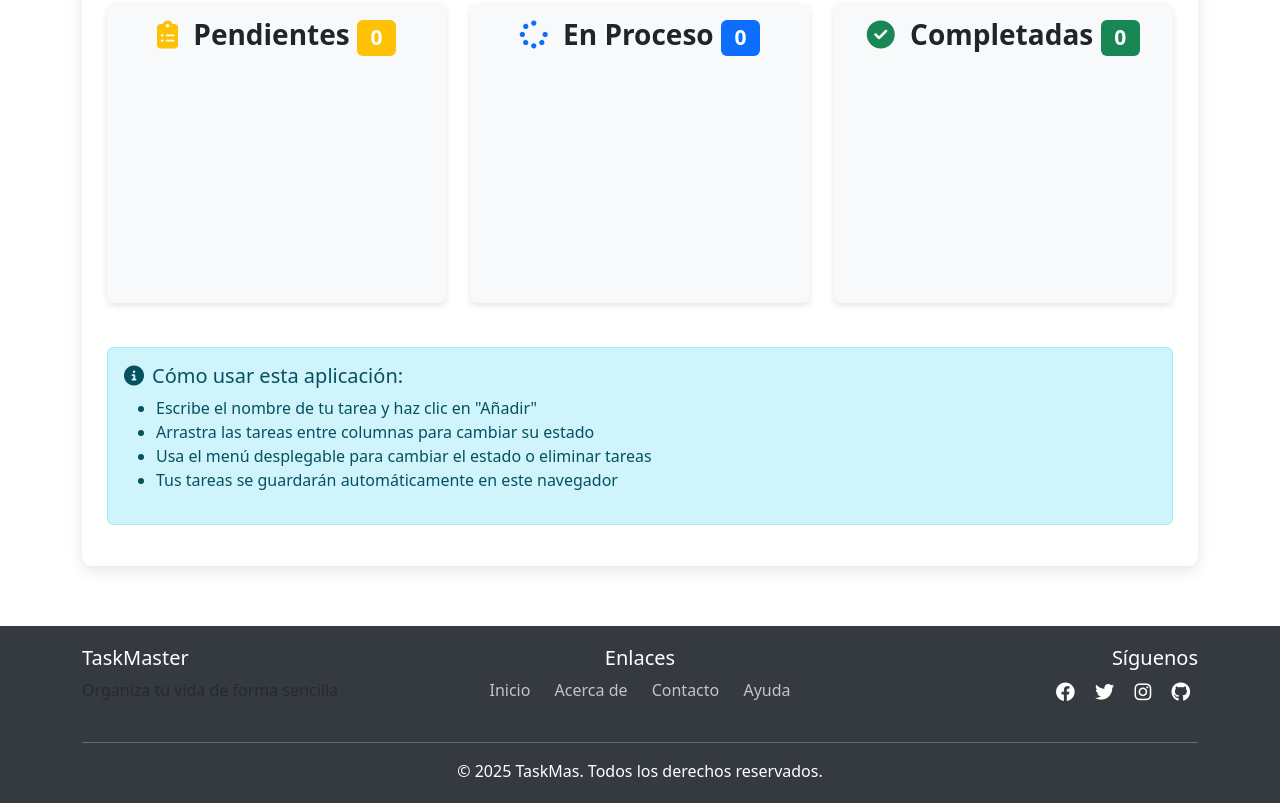
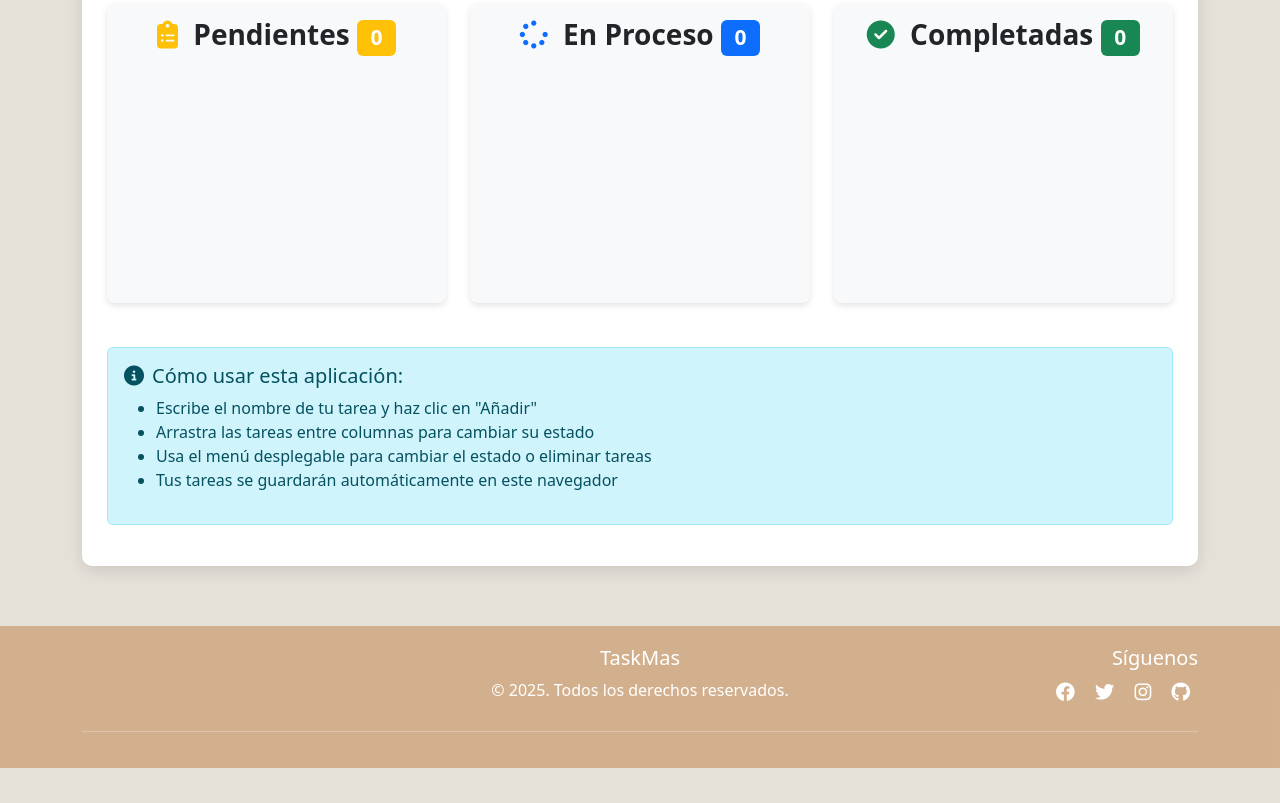
Before and after one commit to andresgalvis26/TaskMas, a plain HTML site: page index.html in a window 1280 px wide. Shown: the part 326-1129 px from the top of the page. After the commit the page ends 1094 px from the top, so only its background shows below. Drawn offline with nearby package versions, Linux system fonts and the light colour scheme.

Commit message:
feat: :sparkles: Update HTML title and footer content; add VSCode settings for live server style: :art: Modify background colors for body, header, and footer in CSS

```diff
--- a/index.html
+++ b/index.html
@@ -3,7 +3,7 @@
 <head>
     <meta charset="UTF-8">
     <meta name="viewport" content="width=device-width, initial-scale=1.0">
-    <title>To-Do List con Drag and Drop</title>
+    <title>TaskMas</title>
     <!-- Importamos Bootstrap 5 desde CDN -->
     <link href="https://cdnjs.cloudflare.com/ajax/libs/bootstrap/5.3.0/css/bootstrap.min.css" rel="stylesheet">
 
@@ -14,6 +14,7 @@
     <!-- Estamos usando la versión 6.4.2 de Font Awesome desde el CDN oficial -->
 
     <link rel="stylesheet" href="styles.css">
+
 </head>
 <body>
     <!-- Header / Cabecera -->
@@ -116,17 +117,14 @@
         <div class="container">
             <div class="row">
                 <div class="col-md-4 mb-3 mb-md-0">
-                    <h5>TaskMaster</h5>
-                    <p class="text-muted">Organiza tu vida de forma sencilla</p>
+                    <!-- <h5>TaskMaster</h5> -->
+                    <!-- <p class="text-muted">Organiza tu vida de forma sencilla</p> -->
                 </div>
                 <div class="col-md-4 mb-3 mb-md-0 text-center">
-                    <h5>Enlaces</h5>
-                    <div class="footer-links">
-                        <a href="#">Inicio</a>
-                        <a href="#">Acerca de</a>
-                        <a href="#">Contacto</a>
-                        <a href="#">Ayuda</a>
-                    </div>
+                    <h5>TaskMas</h5>
+                <div class="col-12 text-center">
+                    <p class="mb-0">&copy; 2025. Todos los derechos reservados.</p>
+                </div>
                 </div>
                 <div class="col-md-4 text-md-end">
                     <h5>Síguenos</h5>
@@ -139,11 +137,6 @@
                 </div>
             </div>
             <hr class="mt-4 mb-3">
-            <div class="row">
-                <div class="col-12 text-center">
-                    <p class="mb-0">&copy; 2025 TaskMas. Todos los derechos reservados.</p>
-                </div>
-            </div>
         </div>
     </footer>
 
@@ -151,6 +144,6 @@
     <script src="https://cdnjs.cloudflare.com/ajax/libs/bootstrap/5.3.0/js/bootstrap.bundle.min.js"></script>
 
     <!-- Importamos el JS -->
-    <script src="script.js"></script>
+    <script src="index.js"></script>
 </body>
 </html>
--- a/styles.css
+++ b/styles.css
@@ -3,6 +3,7 @@ body {
     min-height: 100vh;
     display: flex;
     flex-direction: column;
+    background-color: #E5E0D8;
 }
 
 main {
@@ -11,7 +12,8 @@ main {
 
 /* Estilos para el header */
 .app-header {
-    background: linear-gradient(to right, #4e54c8, #8f94fb);
+    background-color: #748873;
+    /* background: linear-gradient(to right, #b4c84e, #8f94fb); */
     color: white;
     padding: 15px 0;
     box-shadow: 0 2px 10px rgba(0, 0, 0, 0.2);
@@ -23,7 +25,7 @@ main {
 
 /* Estilos para el footer */
 .app-footer {
-    background-color: #343a40;
+    background-color: #d1a980d9;
     color: white;
     padding: 20px 0;
     margin-top: 30px;
```
